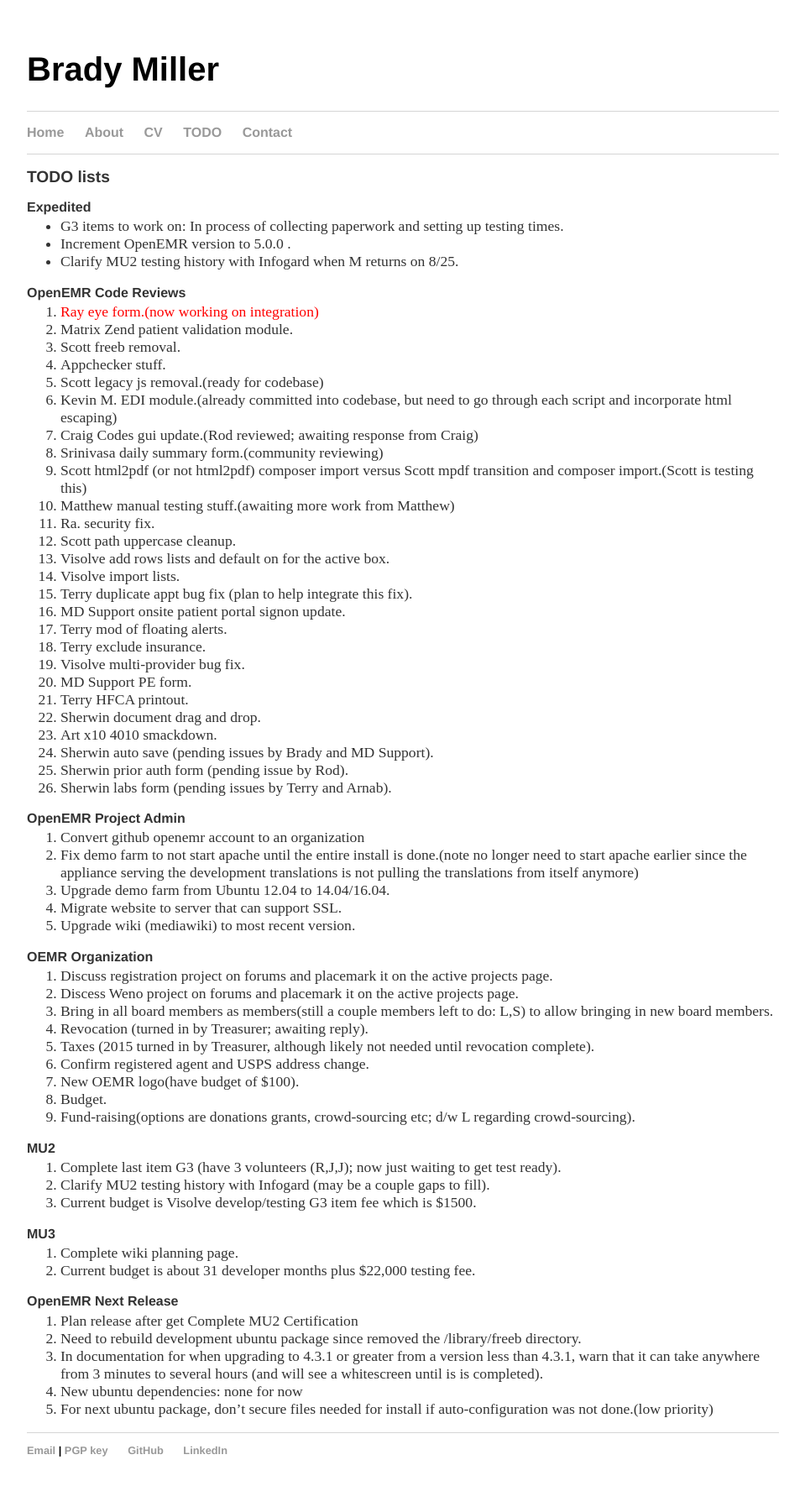
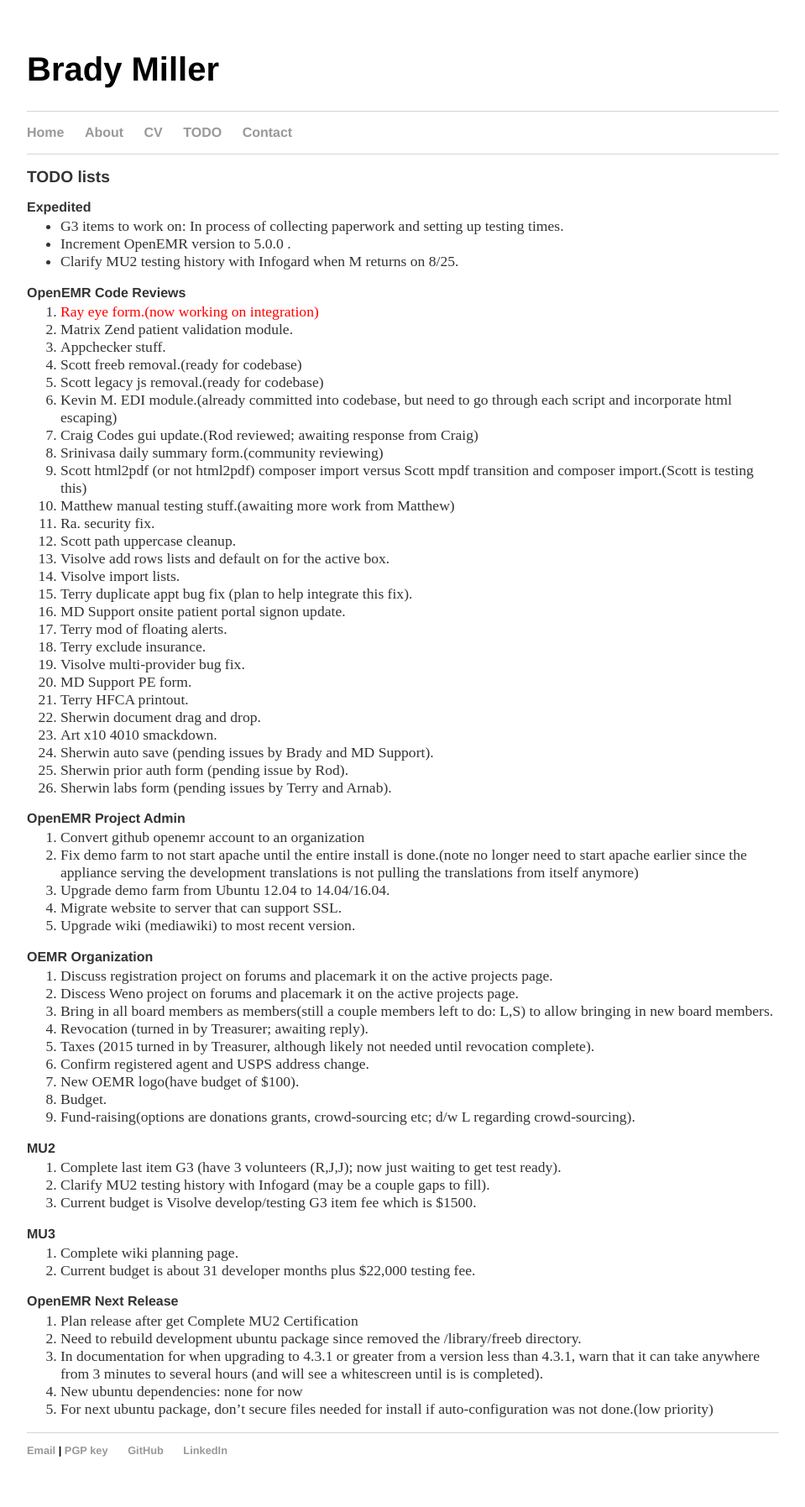
Before and after one commit to bradymiller/bradymiller.github.io, a Jekyll site: the page built from todo/index.md, in a window 1280 px wide. Shown: the whole page at 84% size, without its empty margins (160-1119 px from the left). Built offline with Jekyll 4.4.1, drawn with Linux system fonts in a browser that asks for light colours.

Commit message:
Update todo list

```diff
--- a/todo/index.md
+++ b/todo/index.md
@@ -11,8 +11,8 @@
 ### OpenEMR Code Reviews
 1. <span style="color: red">Ray eye form.(now working on integration)</span>
 1. Matrix Zend patient validation module.
-1. Scott freeb removal.
 1. Appchecker stuff.
+1. Scott freeb removal.(ready for codebase)
 1. Scott legacy js removal.(ready for codebase)
 1. Kevin M. EDI module.(already committed into codebase, but need to go through each script and incorporate html escaping)
 1. Craig Codes gui update.(Rod reviewed; awaiting response from Craig)
```
